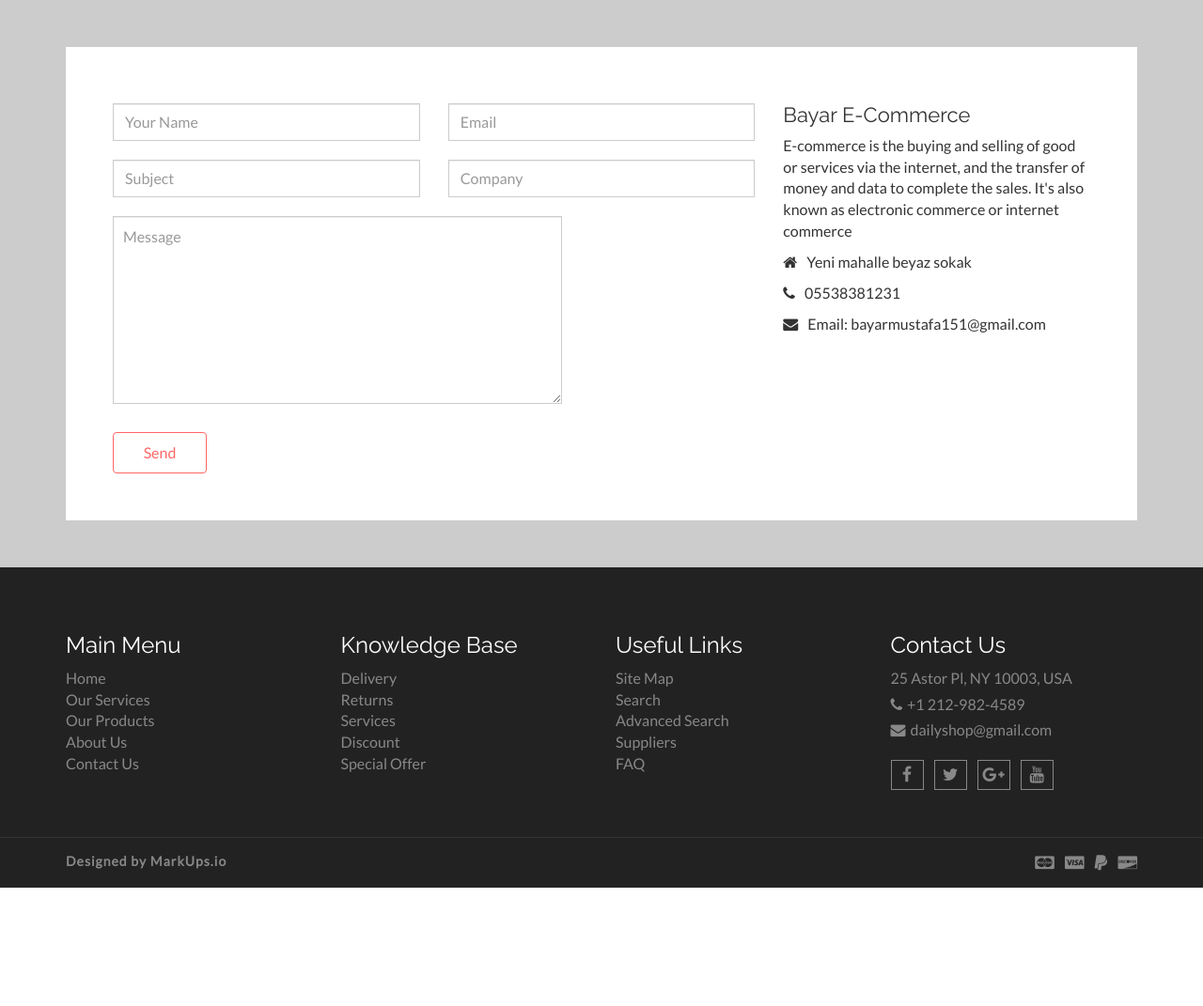
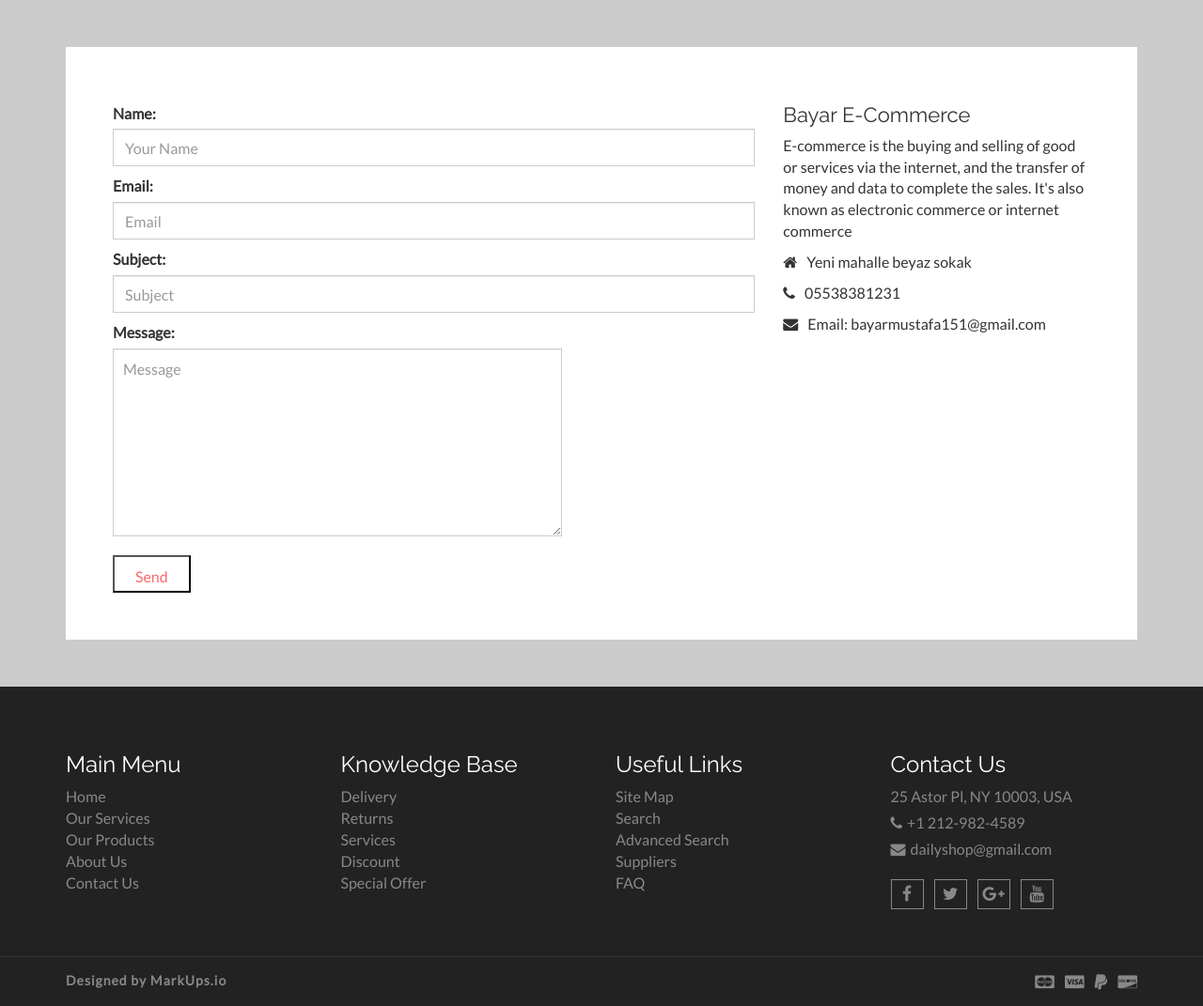
Before and after one commit to mustafabayarr/Django-E-Commerce, a Django app: page /contact/ in a window 1280 px wide. Shown: the part 174-1245 px from the top of the page at 94% size. Before the commit the page ends 1119 px from the top, so only its background shows below. Run offline with Django 3.2, Linux system fonts and the light colour scheme; data comes from the database, SQL or seed files in the repository; both versions use the stored data as it was after the commit; some libraries are stand-ins or nearby versions.

Commit message:
added contact form

```diff
--- a/home/models.py
+++ b/home/models.py
@@ -1,5 +1,7 @@
 from ckeditor_uploader.fields import RichTextUploadingField
 from django.db import models
+from django.forms import ModelForm, TextInput, Textarea
+
 
 class Setting(models.Model):
     STATUS = (
@@ -32,3 +34,32 @@ class Setting(models.Model):
 
     def __str__(self):
         return  self.title
+
+class ContactFormMessage(models.Model):
+    STATUS = (
+        ('New', 'New'),
+        ('Read', 'Read'),
+    )
+    name = models.CharField(max_length=150,blank=True)
+    email = models.CharField(max_length=150,blank=True)
+    subject = models.CharField(max_length=150,blank=True)
+    message = models.CharField(max_length=255,blank=True)
+    status = models.CharField(max_length=10,choices=STATUS,default='New')
+    ip = models.CharField(max_length=25,blank=True)
+    note = models.CharField(max_length=125,blank=True)
+    create_at = models.DateTimeField(auto_now_add=True)
+    update_at = models.DateTimeField(auto_now=True)
+
+    def __str__(self):
+        return  self.name
+
+class ContactForm(ModelForm):
+    class Meta:
+        model = ContactFormMessage
+        fields = ['name','email','subject','message']
+        widgets = {
+            'name' : TextInput(attrs={'class': 'form-control','placeholder':'Your Name'}),
+            'subject' : TextInput(attrs={'class': 'form-control','placeholder':'Subject'}),
+            'email' : TextInput(attrs={'class': 'form-control','placeholder':'Email'}),
+            'message' : Textarea(attrs={'class': 'form-control','placeholder':'Message'})
+        }
--- a/home/templates/contact.html
+++ b/home/templates/contact.html
@@ -24,37 +24,19 @@
                             <div class="row">
                                 <div class="col-md-8">
                                     <div class="aa-contact-address-left">
-                                        <form class="comments-form contact-form" action="">
-                                            <div class="row">
-                                                <div class="col-md-6">
-                                                    <div class="form-group">
-                                                        <input type="text" placeholder="Your Name" class="form-control">
-                                                    </div>
+
+                                        {% if messages %}
+                                            {% for message in messages %}
+                                                <div class="alert alert-{{ message.tags }}" role="alert">
+                                                    {{ message }}
                                                 </div>
-                                                <div class="col-md-6">
-                                                    <div class="form-group">
-                                                        <input type="email" placeholder="Email" class="form-control">
-                                                    </div>
-                                                </div>
-                                            </div>
-                                            <div class="row">
-                                                <div class="col-md-6">
-                                                    <div class="form-group">
-                                                        <input type="text" placeholder="Subject" class="form-control">
-                                                    </div>
-                                                </div>
-                                                <div class="col-md-6">
-                                                    <div class="form-group">
-                                                        <input type="text" placeholder="Company" class="form-control">
-                                                    </div>
-                                                </div>
-                                            </div>
+                                            {% endfor %}
+                                        {% endif %}
 
-                                            <div class="form-group">
-                                                <textarea class="form-control" rows="3"
-                                                          placeholder="Message"></textarea>
-                                            </div>
-                                            <button class="aa-secondary-btn">Send</button>
+                                        <form class="comments-form contact-form" action="" method="post">
+                                            {% csrf_token %}
+                                            {{ form.as_p }}
+                                            <input type="submit" value="Send" class="aa-secondary-btn"></input>
                                         </form>
                                     </div>
                                 </div>
@@ -62,10 +44,10 @@
                                     <div class="aa-contact-address-right">
                                         <address>
                                             <h4>{{ setting.company }}</h4>
-                                            <p>{{ setting.description}}</p>
-                                            <p><span class="fa fa-home"></span>{{ setting.address}}</p>
-                                            <p><span class="fa fa-phone"></span>{{setting.phone}}</p>
-                                            <p><span class="fa fa-envelope"></span>Email: {{ setting.email}}</p>
+                                            <p>{{ setting.description }}</p>
+                                            <p><span class="fa fa-home"></span>{{ setting.address }}</p>
+                                            <p><span class="fa fa-phone"></span>{{ setting.phone }}</p>
+                                            <p><span class="fa fa-envelope"></span>Email: {{ setting.email }}</p>
                                         </address>
                                     </div>
                                 </div>
--- a/home/views.py
+++ b/home/views.py
@@ -1,8 +1,10 @@
+from django.core.checks import messages
+from django.contrib import messages
 from django.shortcuts import render
 
-from django.http import HttpResponse
+from django.http import HttpResponse, HttpResponseRedirect
 
-from home.models import Setting
+from home.models import Setting, ContactForm, ContactFormMessage
 
 
 def index(request):
@@ -21,6 +23,21 @@ def references(request):
     return render(request, 'references.html', context)
 
 def contact(request):
+
+    if request.method == 'POST': #form post edildiyse
+        form = ContactForm(request.POST)
+        if form.is_valid():
+            data = ContactFormMessage() #model ile bağlantı kur
+            data.name = form.cleaned_data['name'] #formdan bilgileri al
+            data.email = form.cleaned_data['email']
+            data.subject = form.cleaned_data['subject']
+            data.message = form.cleaned_data['message']
+            data.ip = request.META.get('REMOTE_ADDR')
+            data.save() #veritabanında kaydet
+            messages.success(request,"Send succesfully.")
+            return HttpResponseRedirect('/contact')
+
     setting = Setting.objects.get(pk=1)
-    context = {'setting': setting}
+    form = ContactForm()
+    context = {'setting': setting,'form':form}
     return render(request, 'contact.html', context)
```
Also changed, not shown: home/admin.py (+7 -1 lines), db.sqlite3, home/migrations/0002_auto_20210425_0017.py (added), product/migrations/0005_auto_20210425_0017.py (added).
